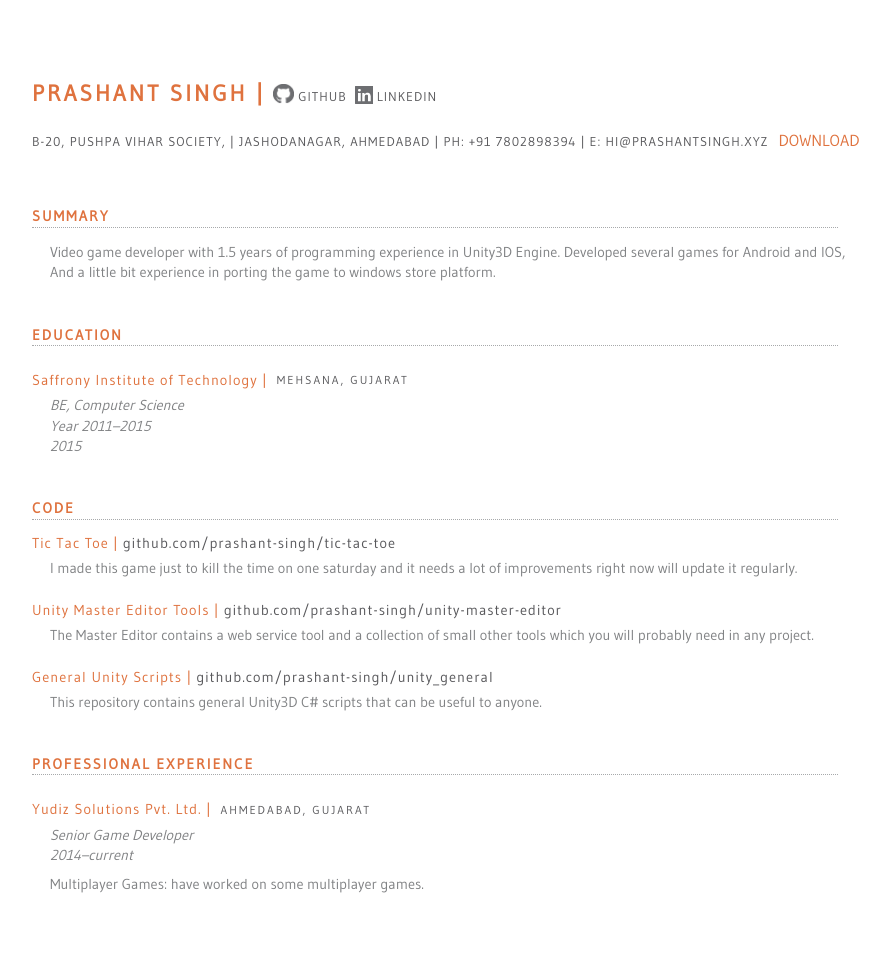
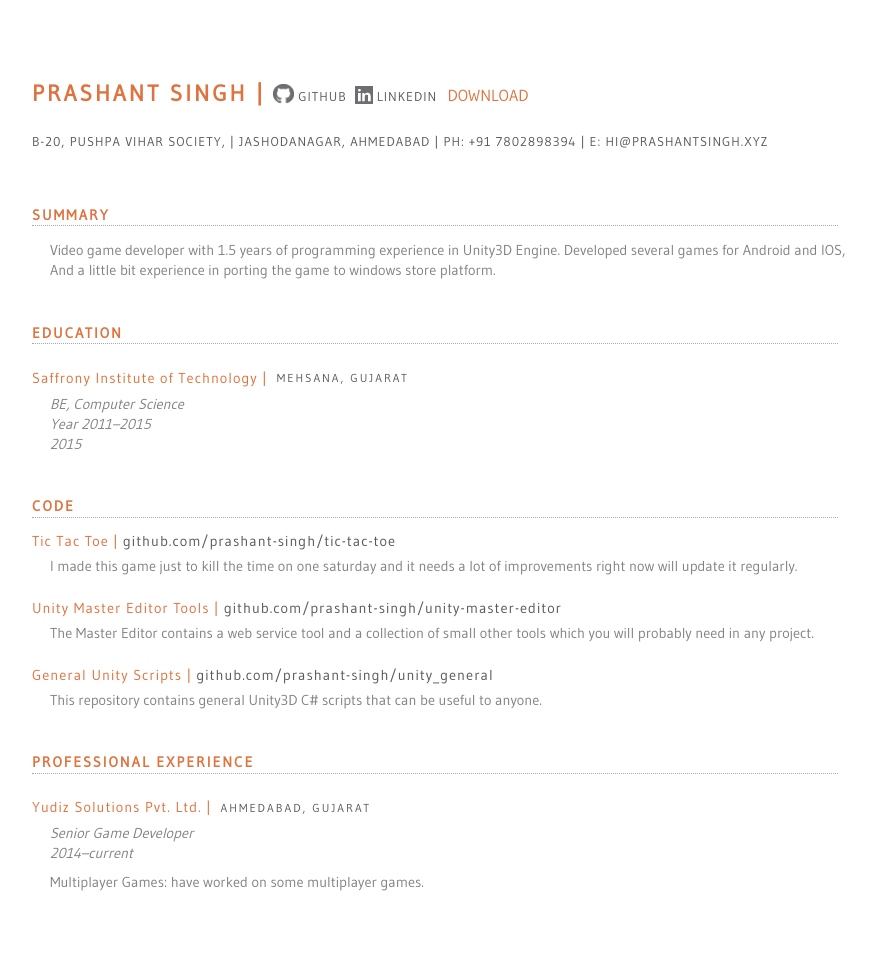
Before and after one commit to prashant-singh/prashant-singh.github.io, a Jekyll site: the page Resume/index.html, which Jekyll copies as it is, in a window 1280 px wide. Shown: the whole page, without its empty margins (160-1050 px from the left). Built offline with Jekyll 4.4.1, drawn with Linux system fonts in a browser that asks for light colours.

Commit message:
Update index.html

```diff
--- a/Resume/index.html
+++ b/Resume/index.html
@@ -13,13 +13,14 @@
       <article class="links-container">
         <a class="links" href="https://github.com/prashant-singh" target="_blank"><img src="./images/gh_icon.png" alt="github icon" width="21" height="21">GitHub</a>
         <a class="links" href="https://www.linkedin.com/in/kshatriyaprashant" target="_blank"><img src="./images/in_icon.png" alt="linkedin icon" width="18" height="18">LinkedIn</a>
+        <button class="ctrl-standard typ-subhed fx-bubbleDown">DOWNLOAD</button>
+
       </article><br>
       <article class="contact-information">
         <p class="contact-deets">B-20, Pushpa Vihar Society, | </p>
         <p class="contact-deets">Jashodanagar, Ahmedabad | </p>
         <p class="contact-deets">ph: +91 7802898394 | </p>
         <a class="links" href="mailto:hi@prashantsingh.xyz">e: hi@prashantsingh.xyz</a>
-        <button class="ctrl-standard typ-subhed fx-bubbleDown">DOWNLOAD</button>
       </article>
   </header>
   <section class="content">
```
